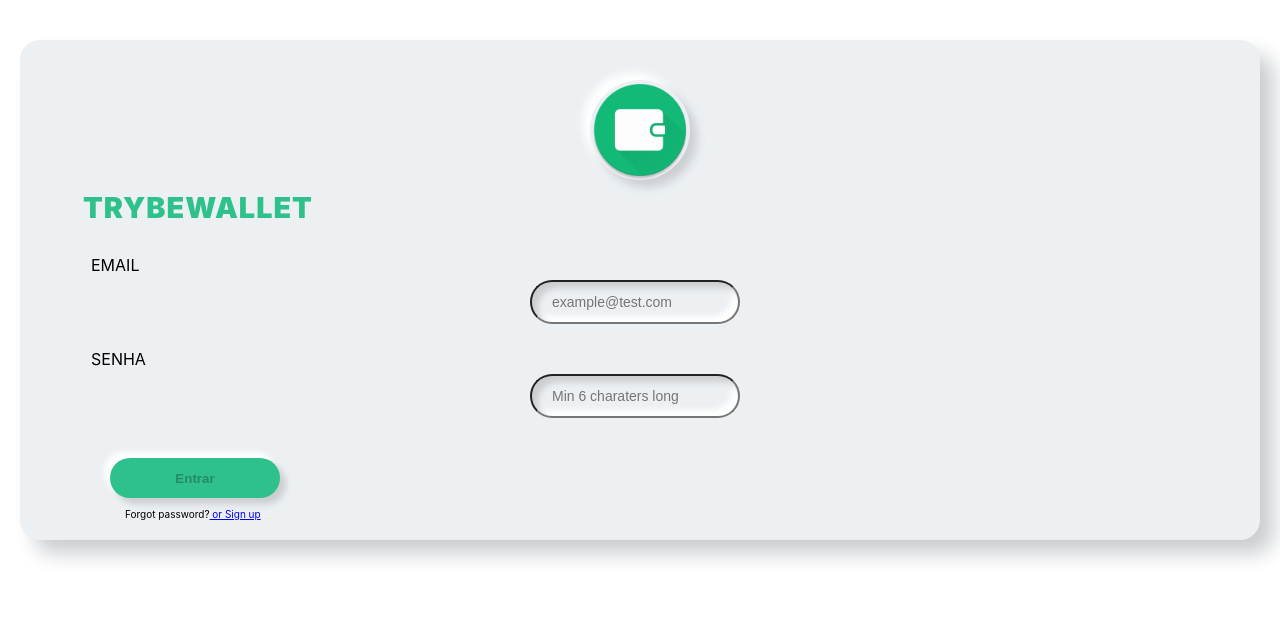
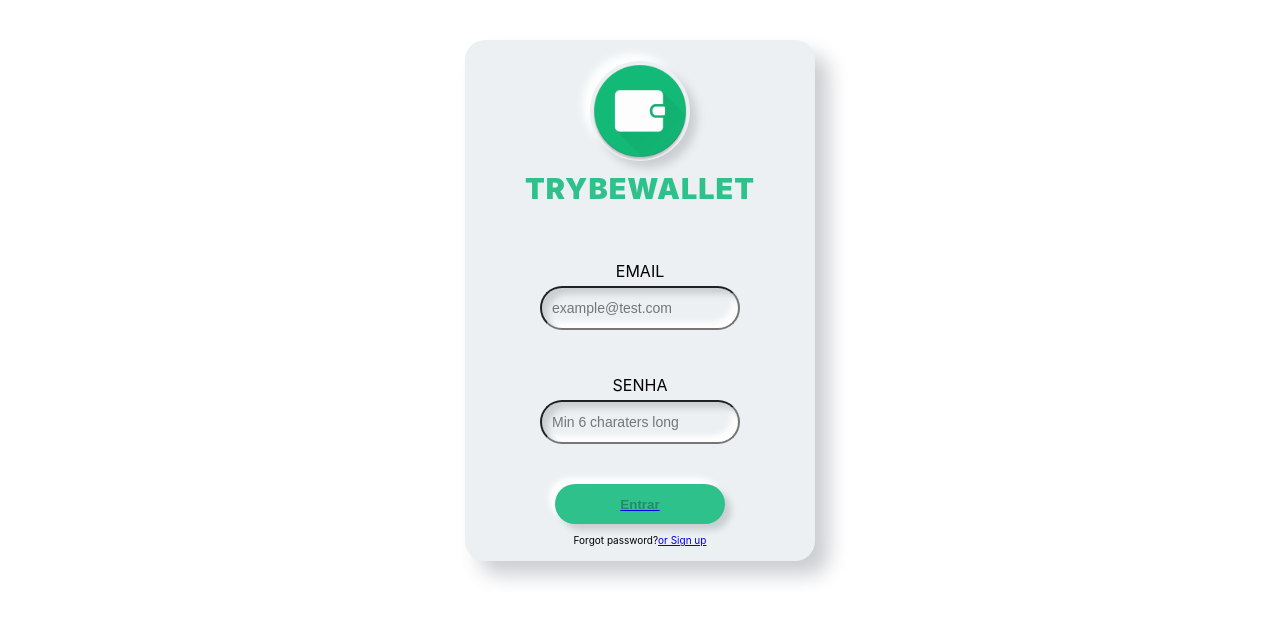
Before and after one commit to alansgoncalves/wallet_conversor, a React (Create React App) app: page / in a window 1280 px wide. Shown: the top 620 px of the page. Built offline with nearby package versions, Linux system fonts and the light colour scheme.

Commit message:
fix: style input in login page

```diff
--- a/src/App.css
+++ b/src/App.css
@@ -41,16 +41,24 @@
 }
 
 .container {
-  position: relative;
-  /* width: 350px; */
+  /* position: relative; */
+  width: 350px;
   height: 500px;
   border-radius: 20px;
-  padding: 40px;
-  box-sizing: border-box;
+  /* padding: 40px; */
+  /* box-sizing: border-box; */
   background: #ecf0f3;
   box-shadow: 14px 14px 20px #cbced1, -14px -14px 20px white;
-  /* margin: auto; */
+  margin-left: auto;
+  margin-right: auto;
   margin-top: 20px;
+  padding-top: 21px;
+}
+
+@media screen and (max-width: 540px) {
+  .container {
+    width: 100%;
+  }
 }
 
 .brand-logo {
@@ -65,25 +73,29 @@
 .input-login1 {
   background: #ecf0f3;
   padding: 10px;
-  padding-left: 20px;
+  /* padding-left: 20px; */
   height: 20px;
   font-size: 14px;
   border-radius: 50px;
   box-shadow: inset 6px 6px 6px #cbced1, inset -6px -6px 6px white;
   width: 176px;
-  margin-left: 20px;
+  margin-left: auto;
+  margin-right: auto;
+  display: flex;
 }
 
 .input-login2 {
   background: #ecf0f3;
   padding: 10px;
-  padding-left: 20px;
+  /* padding-left: 20px; */
   height: 20px;
   font-size: 14px;
   border-radius: 50px;
   box-shadow: inset 6px 6px 6px #cbced1, inset -6px -6px 6px white;
   width: 176px;
-  margin-left: 30px;
+  margin-left: auto;
+  margin-right: auto;
+  display: flex;
 }
 
 .inputs {
@@ -93,14 +105,13 @@
 
 .email-text,
 .password-text {
-  text-align: left;
-  margin-left: 31px;
+  text-align: center;
   margin-bottom: 5px;
   margin-top: 5px;
 }
 
 .btn-login {
-  margin-top: 40px;
+  margin-top: 20px;
   background: #2fc18c;
   height: 40px;
   border-radius: 20px;
@@ -111,7 +122,13 @@
   border: none;
   outline: none;
   width: 170px;
-  margin-left: 50px;
+  display: flex;
+  flex-direction: row;
+  justify-content: center;
+  margin-left: auto;
+  text-align: center;
+  margin-right: auto;
+  align-items: center;
 }
 
 label {
@@ -124,10 +141,12 @@
   font-size: 1.8rem;
   color: #2fc18c;
   letter-spacing: 1px;
-  margin-left: 23px;
+  text-align: center;
 }
 
 .link {
   font-size: 10px;
-  margin-left: 65px;
+  display: flex;
+  flex-direction: row;
+  justify-content: center;
 }
--- a/src/pages/Login.js
+++ b/src/pages/Login.js
@@ -53,8 +53,8 @@
         </div>
         <div className="brand-title">TRYBEWALLET</div>
         <div className="inputs">
-          <p className="email-text">EMAIL</p>
           <label htmlFor="email">
+            <p className="email-text">EMAIL</p>
             <input
               className="input-login1"
               type="email"
```
